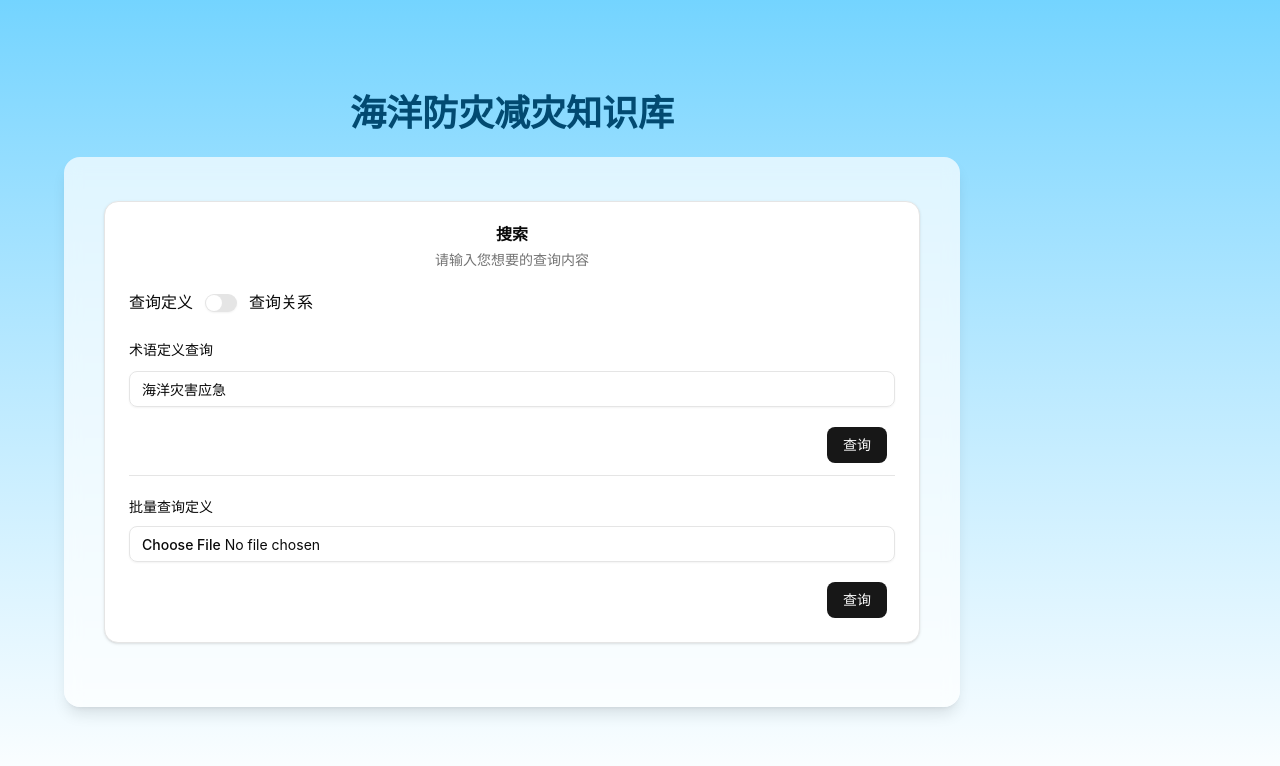
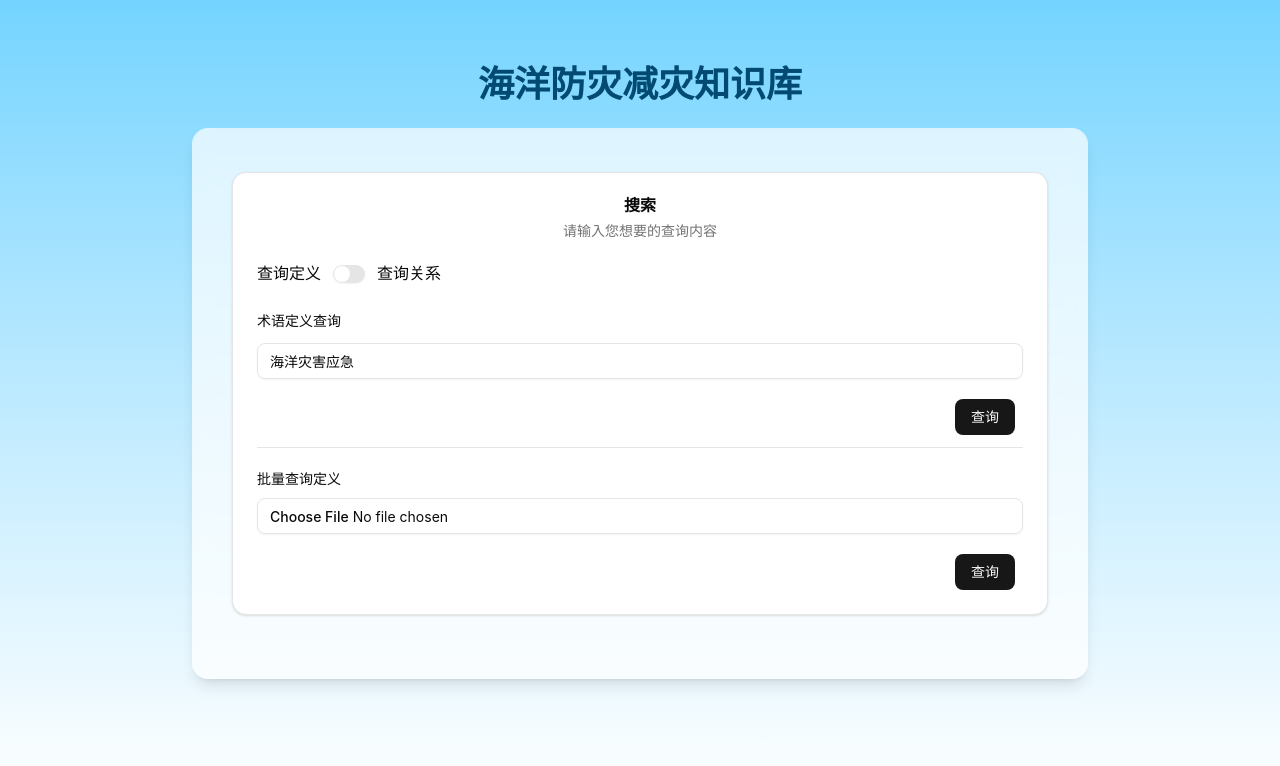
Before and after one commit to Craun718/kb-frontend, a React app: page / in a window 1280 px wide. Shown: the top 766 px of the page. Built offline with nearby package versions, Linux system fonts and the light colour scheme; the HTML template or start-up script is replaced by a standard one.

Commit message:
chore: adjust layout of HomePage component for improved spacing

```diff
--- a/src/App.tsx
+++ b/src/App.tsx
@@ -6,9 +6,7 @@ import { HomePage } from './pages';
 const App = () => {
   return (
     <div className="content min-h-screen bg-linear-to-b from-sky-300 to-white flex py-6">
-      <div className="w-full max-w-5xl px-4">
-        <HomePage />
-      </div>
+      <HomePage />
       <Toaster position="top-center" />
     </div>
   );
--- a/src/pages/index.tsx
+++ b/src/pages/index.tsx
@@ -4,7 +4,7 @@ import { SearchCard } from '@/components/SearchCard';
 export function HomePage() {
   return (
     <div className="flex-1">
-      <div>
+      <div className='pt-10'>
         <h1 className="font-extrabold text-4xl text-center text-sky-900 mb-6">
           海洋防灾减灾知识库
         </h1>
```
